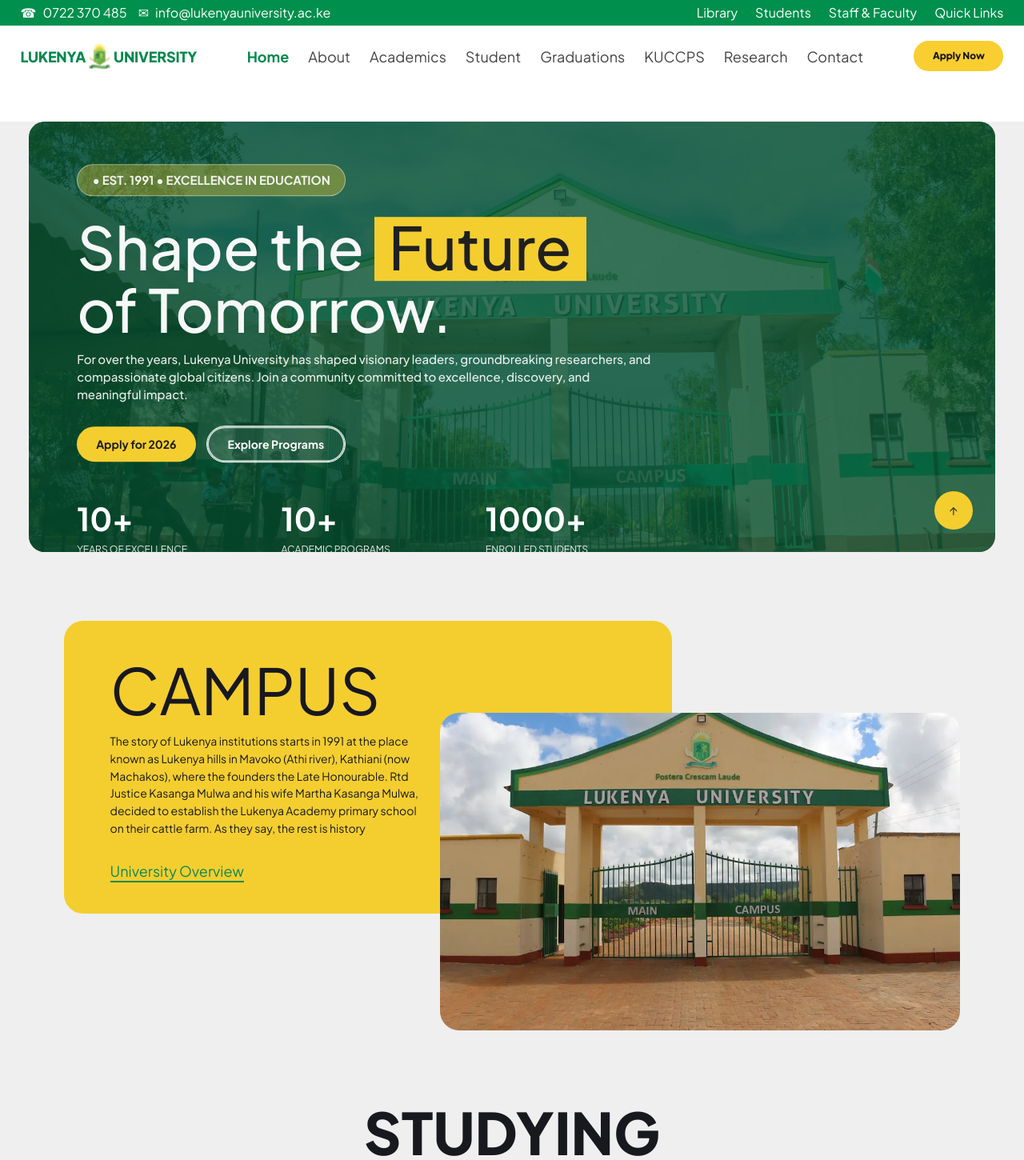
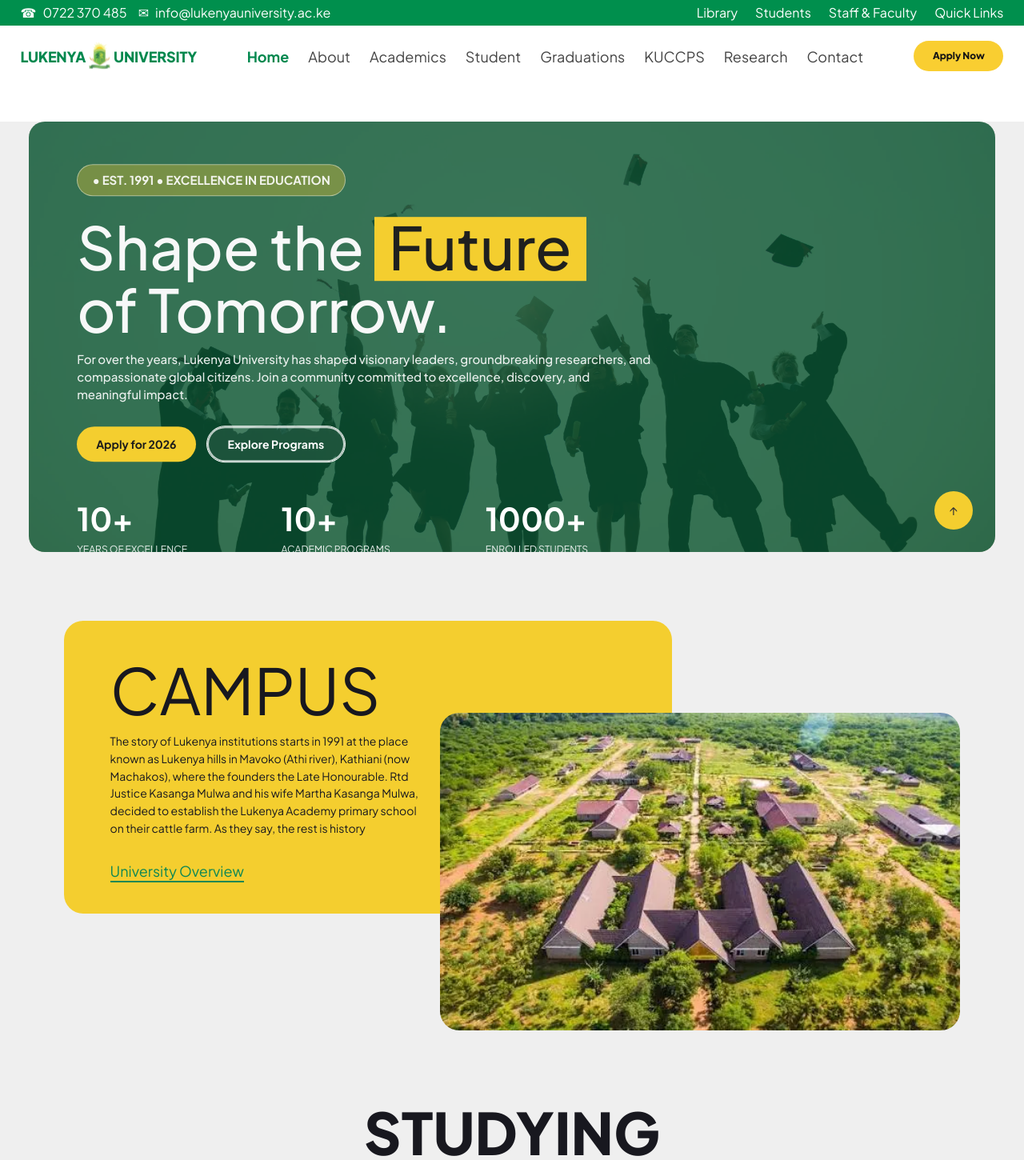
Before and after one commit to michaelmbugua-me/lukenya_uni, an Angular app: page / in a window 1280 px wide. Shown: the top 1450 px of the page at 80% size. Built offline with nearby package versions, Linux system fonts and the light colour scheme.

Commit message:
Update hero and below_hero images on homepage

```diff
--- a/src/app/home/home.html
+++ b/src/app/home/home.html
@@ -1,6 +1,6 @@
 <main class="home-page">
   <app-hero-section
-    imageUrl="/home/home_hero.webp"
+    imageUrl="/home/hero.webp"
     imageAlt="Graduating students celebrating on campus"
     pillText="• EST. 1991 • EXCELLENCE IN EDUCATION"
     titlePrefix="Shape the"
@@ -26,7 +26,7 @@
         <p>The story of Lukenya institutions starts in 1991 at the place known as Lukenya hills in Mavoko (Athi river), Kathiani (now Machakos), where the founders the Late Honourable. Rtd Justice Kasanga Mulwa and his wife Martha Kasanga Mulwa, decided to establish the Lukenya Academy primary school on their cattle farm. As they say, the rest is history</p>
         <a routerLink="/about">University Overview</a>
       </div>
-      <img src="/home/home_bottom_hero.webp" alt="Aerial view of Lukenya University campus">
+      <img src="/home/below_hero.webp" alt="Aerial view of Lukenya University campus">
     </div>
   </section>
 
```
Also changed, not shown: public/home/below_hero.webp (added), public/home/hero.webp (added).
